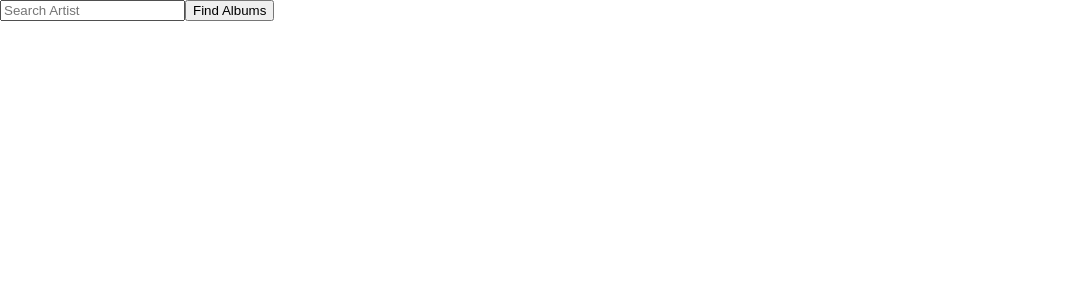
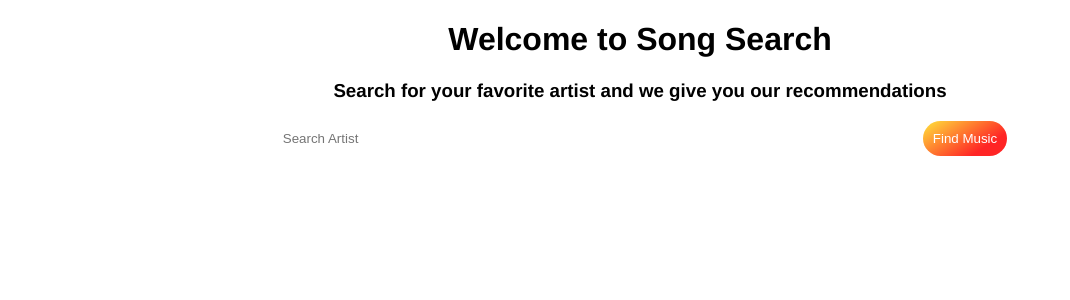
Before and after one commit to karla-cortes/Itunes-Music-Search, a React (Create React App) app: page / in a window 1280 px wide. Shown: the top 300 px of the page, without its empty margins (0-1070 px from the left). Built offline with nearby package versions, Linux system fonts and the light colour scheme.

Commit message:
Some CSS and express server

```diff
--- a/package.json
+++ b/package.json
@@ -4,6 +4,7 @@
   "private": true,
   "dependencies": {
     "axios": "^0.18.0",
+    "express": "^4.16.3",
     "react": "^16.4.2",
     "react-dom": "^16.4.2",
     "react-scripts": "1.1.4"
--- a/src/App.js
+++ b/src/App.js
@@ -1,5 +1,6 @@
 import React, { Component } from 'react';
 import Data from './components/Data';
+import './index.css';
 
 
 
@@ -8,6 +9,8 @@ class App extends Component {
   render() {
     return (
       <div className="App">
+        <h1>Welcome to Song Search</h1>
+        <h3>Search for your favorite artist and we give you our recommendations</h3>
         <Data />
       </div>
     );
--- a/src/components/Search.jsx
+++ b/src/components/Search.jsx
@@ -6,7 +6,7 @@ class Search extends React.Component {
     return (
       <form onSubmit={this.props.handleSubmit}>
         <input type="search" name="artist" placeholder="Search Artist"/>
-        <button>Find Albums</button>
+        <button class="find-music">Find Music</button>
       </form>
     );
   }
--- a/src/index.css
+++ b/src/index.css
@@ -1,5 +1,33 @@
-body {
+html,body {
+  height: 100%;
+  width: 100%;
   margin: 0;
   padding: 0;
-  font-family: sans-serif;
+  font-family: 'Helvetica' , sans-serif;
+  background-image: linear-gradient(to bottom right,#fdfbfb ,#ebedee) fixed;
+
 }
+
+
+h1, h3, form {
+  text-align: center;
+}
+
+input[type=search] {
+  width: 50%;
+  border-radius: 10px;
+  border: none;
+  padding: 10px;
+  margin-right: 10px;
+}
+
+/*---Submit---*/
+.find-music {
+   border-radius: 2em;
+   padding: 10px;
+   border: none;
+   background-color: #FFE53B;
+   background-image: linear-gradient(147deg, #FFE53B 0%, #FF2525 74%);
+   cursor: pointer;
+   color: white;
+}
```
Also changed, not shown: 1 other file (tests, documents, lock files or other folders).
